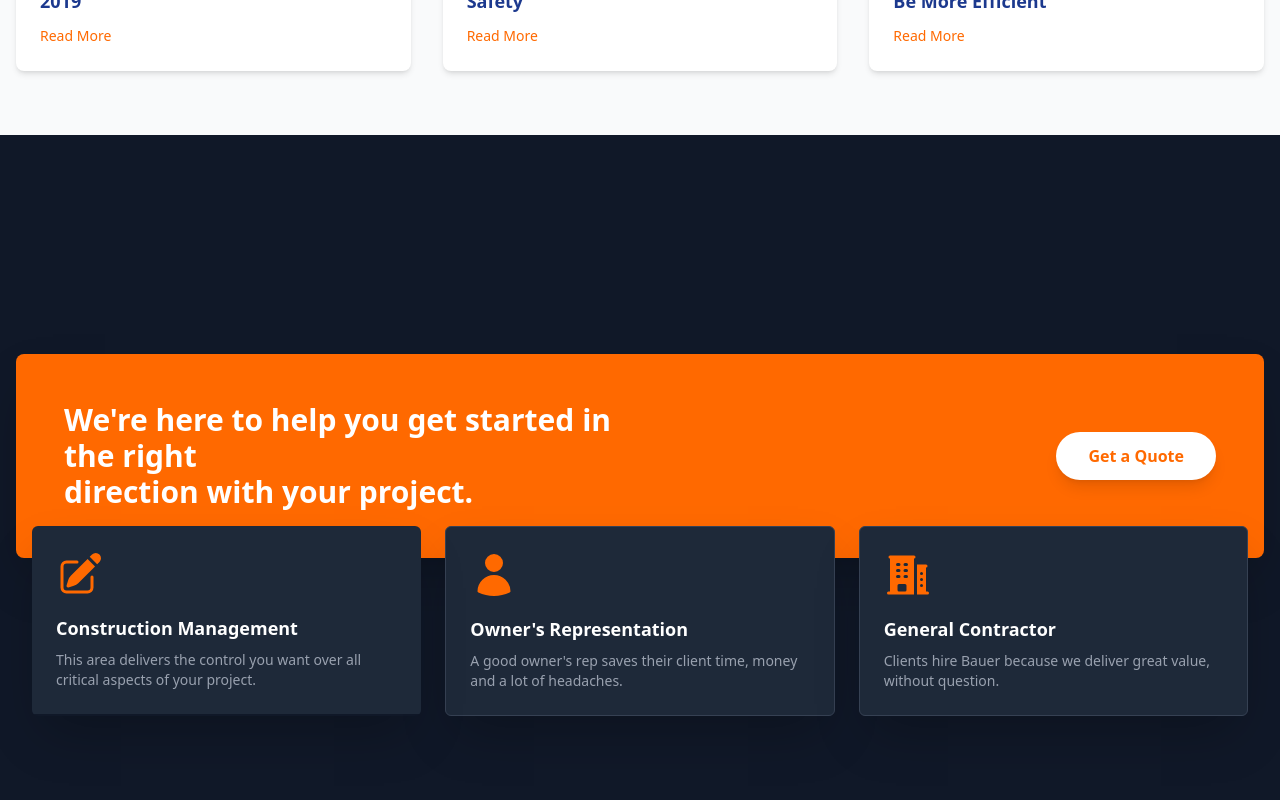
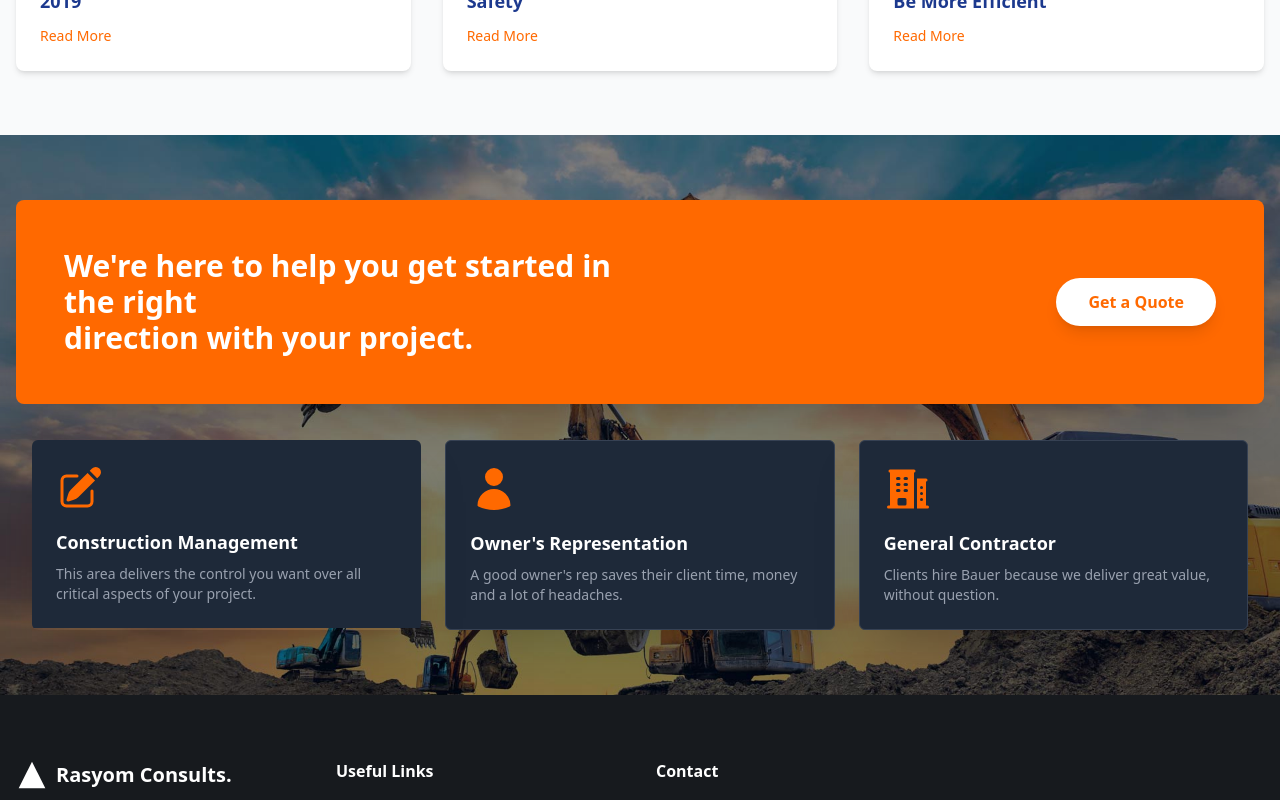
Before and after one commit to oladhimeji1/rasyom-website, a Next.js app: page / in a window 1280 px wide. Shown: the part 4640-5440 px from the top of the page. Built offline with nearby package versions, Linux system fonts and the light colour scheme.

Commit message:
Home Call-To-Action Background Color to Image

```diff
--- a/src/components/HomeCta.tsx
+++ b/src/components/HomeCta.tsx
@@ -7,10 +7,10 @@ import {
 
 const HomeCTA = () => {
   return (
-    <div className="min-h-screen bg-gray-900 text-white flex items-center justify-center p-4">
+    <div className="min-h-140 bg-center bg-no-repeat bg-cover bg-[url('/assets/hero/slider_bg1.jpg')] text-white flex items-center justify-center p-4">
       <div className="w-full max-w-7xl mx-auto">
         {/* Hero Section */}
-        <div className="bg-orange-500 rounded-lg p-8 sm:p-12 mb-8 shadow-2xl relative z-10">
+        <div className="bg-orange-500 rounded-lg  p-8 sm:p-12 mb-25 shadow-2xl relative z-10">
           <div className="flex flex-col md:flex-row justify-between items-center text-center md:text-left">
             <h2 className="text-2xl sm:text-3xl font-semibold mb-4 md:mb-0 md:mr-8 max-w-xl">
               We&apos;re here to help you get started in the right{" "}
```
